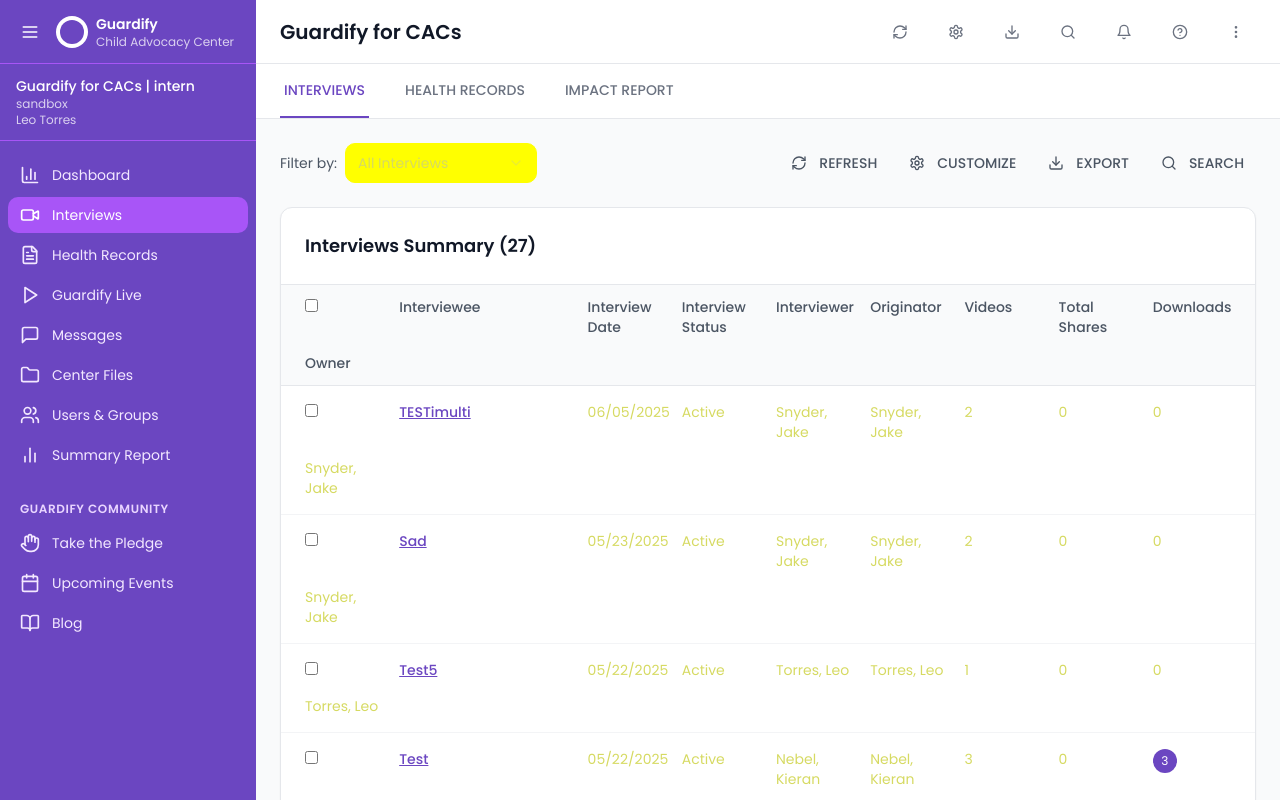
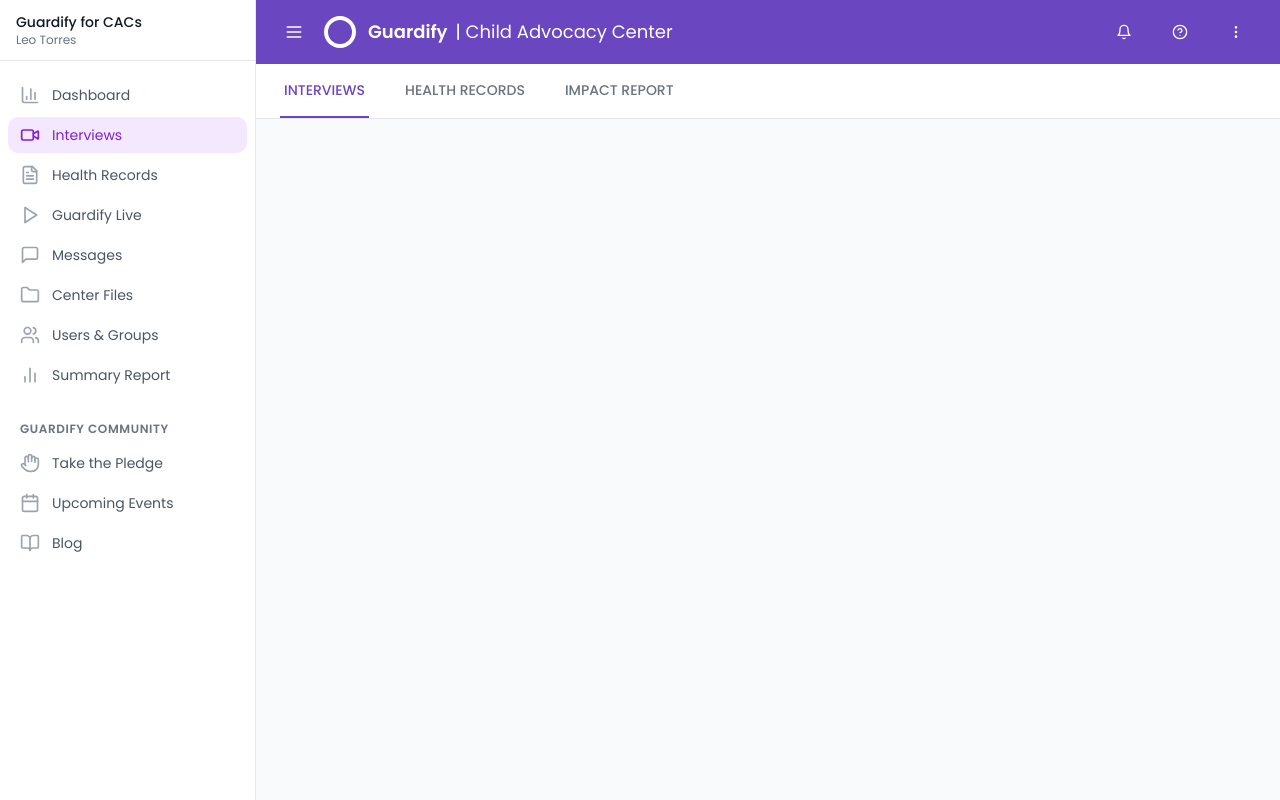
Before and after one commit to Leo-Torre5/guardify-impact-visuals, a React (Vite) app: page / in a window 1280 px wide. Shown: the top 800 px of the page. Built offline with nearby package versions, Linux system fonts and the light colour scheme.

Commit message:
Update Guardify Layout to Match Screen Capture

```diff
--- a/src/components/ImpactReport.tsx
+++ b/src/components/ImpactReport.tsx
@@ -1,10 +1,5 @@
 import React, { useState } from 'react';
 import { Card } from '@/components/ui/card';
-import { Button } from '@/components/ui/button';
-import {
-  Download,
-  Share2
-} from 'lucide-react';
 import InterviewsChart from './charts/InterviewsChart';
 import InterviewsUploadedChart from './charts/InterviewsUploadedChart';
 import KPICards from './charts/KPICards';
@@ -101,38 +96,6 @@ const ImpactReport = () => {
 
   return (
     <div className="bg-[#FAFAFA] min-h-full">
-      {/* Header */}
-      <div className="bg-white border-b border-[#F3F3F3] px-6 py-4">
-        <div className="flex items-center justify-between">
-          <div>
-            <h1 className="text-2xl font-semibold text-[#191C35] font-poppins">Impact Report</h1>
-            <p className="text-[#767676] mt-1 font-poppins">Forwarding the Mission of Child Protection • Q4 2024</p>
-          </div>
-          <div className="flex gap-3">
-            <Button variant="outline" className="flex items-center gap-2 font-poppins border-[#191C35] text-[#191C35] hover:bg-[#191C35] hover:text-white">
-              <Share2 className="w-4 h-4" />
-              Share Report
-            </Button>
-            <Button className="flex items-center gap-2 bg-[#191C35] hover:bg-[#002169] font-poppins">
-              <Download className="w-4 h-4" />
-              Download PDF
-            </Button>
-          </div>
-        </div>
-      </div>
-
-      {/* Mission Statement */}
-      <div className="px-6 py-8 bg-gradient-to-r from-[#DBEAFE] to-[#F4F1FA]">
-        <div className="text-center">
-          <h2 className="text-2xl font-bold text-[#191C35] mb-3 font-poppins">
-            Accelerate your investigations with Evidence Intelligence Tools
-          </h2>
-          <p className="text-[#767676] max-w-2xl mx-auto font-poppins">
-            Help you uncover facts, protect sensitive information, and extract critical insights from evidence files through secure technology and collaborative tools.
-          </p>
-        </div>
-      </div>
-
       {/* Content */}
       <div className="px-6 py-8 space-y-8 max-w-7xl mx-auto w-full">
 
@@ -232,15 +195,6 @@ const ImpactReport = () => {
           />
         </Card>
       </div>
-
-      {/* Footer */}
-      <div className="bg-[#FAFAFA] px-6 py-4 border-t border-[#F3F3F3]">
-        <div className="text-center">
-          <p className="text-[#767676] text-sm font-poppins">
-            Generated by Guardify • Child Advocacy Center Technology Platform
-          </p>
-        </div>
-      </div>
     </div>
   );
 };
--- a/src/components/Layout/GuardifyLayout.tsx
+++ b/src/components/Layout/GuardifyLayout.tsx
@@ -15,12 +15,11 @@ import {
   Hand,
   Calendar,
   BookOpen,
-  RefreshCw,
-  Settings,
-  Download,
-  Search
+  Share2,
+  Download
 } from 'lucide-react';
 import { Button } from '@/components/ui/button';
+import { Select, SelectContent, SelectItem, SelectTrigger, SelectValue } from '@/components/ui/select';
 
 interface GuardifyLayoutProps {
   children: React.ReactNode;
@@ -39,7 +38,7 @@ const GuardifyLayout: React.FC<GuardifyLayoutProps> = ({ children, activeTab, on
     { id: 'messages', label: 'Messages', icon: MessageSquare },
     { id: 'center-files', label: 'Center Files', icon: Folder },
     { id: 'users-groups', label: 'Users & Groups', icon: Users },
-    { id: 'summary-report', label: 'Summary Report', icon: BarChart2 },
+    { id: 'impact-report', label: 'Summary Report', icon: BarChart2 },
   ];
 
   const communityItems = [
@@ -57,35 +56,13 @@ const GuardifyLayout: React.FC<GuardifyLayoutProps> = ({ children, activeTab, on
   return (
     <div className="min-h-screen bg-gray-50 flex">
       {/* Sidebar */}
-      <div className={`${sidebarCollapsed ? 'w-16' : 'w-64'} transition-all duration-300 bg-[#6B46C1] flex flex-col`}>
-        {/* Header */}
-        <div className="h-16 flex items-center px-4 border-b border-purple-500">
-          <button
-            onClick={() => setSidebarCollapsed(!sidebarCollapsed)}
-            className="text-white hover:bg-purple-500 p-1 rounded"
-          >
-            <Menu className="w-5 h-5" />
-          </button>
-          {!sidebarCollapsed && (
-            <div className="ml-3 flex items-center">
-              <div className="w-8 h-8 bg-white rounded-full flex items-center justify-center mr-2">
-                <div className="w-6 h-6 bg-[#6B46C1] rounded-full"></div>
-              </div>
-              <div className="text-white">
-                <div className="font-semibold text-sm">Guardify</div>
-                <div className="text-xs opacity-75">Child Advocacy Center</div>
-              </div>
-            </div>
-          )}
-        </div>
-
+      <div className={`${sidebarCollapsed ? 'w-0' : 'w-64'} transition-all duration-300 bg-white border-r border-gray-200 flex flex-col overflow-hidden`}>
         {/* User Info */}
         {!sidebarCollapsed && (
-          <div className="px-4 py-3 border-b border-purple-500">
-            <div className="text-white text-sm">
-              <div className="font-medium">Guardify for CACs | intern</div>
-              <div className="text-xs opacity-75">sandbox</div>
-              <div className="text-xs opacity-75">Leo Torres</div>
+          <div className="px-4 py-3 border-b border-gray-200">
+            <div className="text-gray-900 text-sm">
+              <div className="font-medium">Guardify for CACs</div>
+              <div className="text-xs text-gray-500">Leo Torres</div>
             </div>
           </div>
         )}
@@ -98,18 +75,20 @@ const GuardifyLayout: React.FC<GuardifyLayoutProps> = ({ children, activeTab, on
               onClick={() => onTabChange(item.id)}
               className={`w-full flex items-center px-3 py-2 text-sm rounded-md transition-colors ${
                 activeTab === item.id
-                  ? 'bg-purple-500 text-white'
-                  : 'text-purple-100 hover:bg-purple-500 hover:text-white'
+                  ? 'bg-purple-100 text-purple-700'
+                  : 'text-gray-600 hover:bg-gray-100 hover:text-gray-900'
               }`}
             >
-              <item.icon className="w-5 h-5 flex-shrink-0" />
+              <item.icon className={`w-5 h-5 flex-shrink-0 ${
+                activeTab === item.id ? 'text-purple-700' : 'text-gray-400'
+              }`} />
               {!sidebarCollapsed && <span className="ml-3">{item.label}</span>}
             </button>
           ))}
 
           {!sidebarCollapsed && (
             <div className="pt-6">
-              <div className="px-3 text-xs font-semibold text-purple-200 uppercase tracking-wider">
+              <div className="px-3 text-xs font-semibold text-gray-500 uppercase tracking-wider">
                 Guardify Community
               </div>
               <div className="mt-2 space-y-1">
@@ -119,11 +98,13 @@ const GuardifyLayout: React.FC<GuardifyLayoutProps> = ({ children, activeTab, on
                     onClick={() => onTabChange(item.id)}
                     className={`w-full flex items-center px-3 py-2 text-sm rounded-md transition-colors ${
                       activeTab === item.id
-                        ? 'bg-purple-500 text-white'
-                        : 'text-purple-100 hover:bg-purple-500 hover:text-white'
+                        ? 'bg-purple-100 text-purple-700'
+                        : 'text-gray-600 hover:bg-gray-100 hover:text-gray-900'
                     }`}
                   >
-                    <item.icon className="w-5 h-5 flex-shrink-0" />
+                    <item.icon className={`w-5 h-5 flex-shrink-0 ${
+                      activeTab === item.id ? 'text-purple-700' : 'text-gray-400'
+                    }`} />
                     <span className="ml-3">{item.label}</span>
                   </button>
                 ))}
@@ -135,41 +116,40 @@ const GuardifyLayout: React.FC<GuardifyLayoutProps> = ({ children, activeTab, on
 
       {/* Main Content */}
       <div className="flex-1 flex flex-col">
-        {/* Top Bar */}
-        <div className="h-16 bg-white border-b border-gray-200 flex items-center justify-between px-6">
+        {/* Top Header */}
+        <div className="h-16 bg-[#6B46C1] flex items-center justify-between px-6">
           <div className="flex items-center space-x-4">
-            <h1 className="text-xl font-semibold text-gray-900">
-              {activeTab === 'impact-report' ? 'Impact Report' : 'Guardify for CACs'}
-            </h1>
+            <button
+              onClick={() => setSidebarCollapsed(!sidebarCollapsed)}
+              className="text-white hover:bg-purple-500 p-1 rounded"
+            >
+              <Menu className="w-5 h-5" />
+            </button>
+            <div className="flex items-center">
+              <div className="w-8 h-8 bg-white rounded-full flex items-center justify-center mr-3">
+                <div className="w-6 h-6 bg-[#6B46C1] rounded-full"></div>
+              </div>
+              <div className="text-white">
+                <div className="font-semibold text-lg">Guardify</div>
+              </div>
+              <div className="text-white text-lg ml-2">| Child Advocacy Center</div>
+            </div>
           </div>
 
           <div className="flex items-center space-x-4">
-            <Button variant="ghost" size="icon" className="text-gray-500">
-              <RefreshCw className="w-5 h-5" />
-            </Button>
-            <Button variant="ghost" size="icon" className="text-gray-500">
-              <Settings className="w-5 h-5" />
-            </Button>
-            <Button variant="ghost" size="icon" className="text-gray-500">
-              <Download className="w-5 h-5" />
-            </Button>
-            <Button variant="ghost" size="icon" className="text-gray-500">
-              <Search className="w-5 h-5" />
-            </Button>
-            <Button variant="ghost" size="icon" className="text-gray-500">
+            <Button variant="ghost" size="icon" className="text-white hover:bg-purple-500">
               <Bell className="w-5 h-5" />
             </Button>
-            <Button variant="ghost" size="icon" className="text-gray-500">
+            <Button variant="ghost" size="icon" className="text-white hover:bg-purple-500">
               <HelpCircle className="w-5 h-5" />
             </Button>
-            <Button variant="ghost" size="icon" className="text-gray-500">
+            <Button variant="ghost" size="icon" className="text-white hover:bg-purple-500">
               <MoreVertical className="w-5 h-5" />
             </Button>
           </div>
         </div>
 
-        {/* Tab Navigation - Only show for certain pages */}
-        {(activeTab === 'interviews' || activeTab === 'health-records' || activeTab === 'impact-report') && (
+        {/* Tab Navigation */}
         <div className="bg-white border-b border-gray-200">
           <div className="px-6">
             <nav className="flex space-x-8">
@@ -189,6 +169,57 @@ const GuardifyLayout: React.FC<GuardifyLayoutProps> = ({ children, activeTab, on
             </nav>
           </div>
         </div>
+
+        {/* Filters Section - Only show for impact-report */}
+        {activeTab === 'impact-report' && (
+          <div className="bg-white border-b border-gray-200 px-6 py-4">
+            <div className="flex items-center justify-between">
+              <div className="flex items-center space-x-6">
+                <div className="flex items-center space-x-2">
+                  <span className="text-sm text-gray-600">Filter by:</span>
+                  <Select defaultValue="all-states">
+                    <SelectTrigger className="w-32 h-8">
+                      <SelectValue placeholder="State" />
+                    </SelectTrigger>
+                    <SelectContent>
+                      <SelectItem value="all-states">State</SelectItem>
+                      <SelectItem value="california">California</SelectItem>
+                      <SelectItem value="texas">Texas</SelectItem>
+                      <SelectItem value="florida">Florida</SelectItem>
+                    </SelectContent>
+                  </Select>
+                </div>
+
+                <div className="flex items-center space-x-2">
+                  <span className="text-sm text-gray-600">Filter by:</span>
+                  <Select defaultValue="all-regions">
+                    <SelectTrigger className="w-32 h-8">
+                      <SelectValue placeholder="Region" />
+                    </SelectTrigger>
+                    <SelectContent>
+                      <SelectItem value="all-regions">Region</SelectItem>
+                      <SelectItem value="northeast">Northeast</SelectItem>
+                      <SelectItem value="southeast">Southeast</SelectItem>
+                      <SelectItem value="midwest">Midwest</SelectItem>
+                      <SelectItem value="southwest">Southwest</SelectItem>
+                      <SelectItem value="west">West</SelectItem>
+                    </SelectContent>
+                  </Select>
+                </div>
+              </div>
+
+              <div className="flex items-center space-x-3">
+                <Button variant="ghost" size="sm" className="text-gray-600 hover:text-gray-900">
+                  <Share2 className="w-4 h-4 mr-1" />
+                  SHARE
+                </Button>
+                <Button variant="ghost" size="sm" className="text-gray-600 hover:text-gray-900">
+                  <Download className="w-4 h-4 mr-1" />
+                  EXPORT
+                </Button>
+              </div>
+            </div>
+          </div>
         )}
 
         {/* Page Content */}
--- a/src/components/pages/InterviewsPage.tsx
+++ b/src/components/pages/InterviewsPage.tsx
@@ -1,117 +1,9 @@
 import React from 'react';
-import { RefreshCw, Settings, Download, Search } from 'lucide-react';
-import { Button } from '@/components/ui/button';
-import { Select, SelectContent, SelectItem, SelectTrigger, SelectValue } from '@/components/ui/select';
 
 const InterviewsPage: React.FC = () => {
   return (
     <div className="p-6 bg-gray-50 min-h-full">
-      {/* Filter Section */}
-      <div className="mb-6">
-        <div className="flex items-center justify-between">
-          <div className="flex items-center space-x-4">
-            <div className="flex items-center space-x-2">
-              <span className="text-sm text-gray-600">Filter by:</span>
-              <Select defaultValue="all-interviews">
-                <SelectTrigger className="w-48">
-                  <SelectValue placeholder="All Interviews" />
-                </SelectTrigger>
-                <SelectContent>
-                  <SelectItem value="all-interviews">All Interviews</SelectItem>
-                  <SelectItem value="active">Active</SelectItem>
-                  <SelectItem value="completed">Completed</SelectItem>
-                </SelectContent>
-              </Select>
-            </div>
-          </div>
-
-          <div className="flex items-center space-x-2">
-            <Button variant="ghost" size="sm" className="text-gray-600">
-              <RefreshCw className="w-4 h-4 mr-1" />
-              REFRESH
-            </Button>
-            <Button variant="ghost" size="sm" className="text-gray-600">
-              <Settings className="w-4 h-4 mr-1" />
-              CUSTOMIZE
-            </Button>
-            <Button variant="ghost" size="sm" className="text-gray-600">
-              <Download className="w-4 h-4 mr-1" />
-              EXPORT
-            </Button>
-            <Button variant="ghost" size="sm" className="text-gray-600">
-              <Search className="w-4 h-4 mr-1" />
-              SEARCH
-            </Button>
-          </div>
-        </div>
-      </div>
-
-      {/* Interviews Summary */}
-      <div className="bg-white rounded-lg shadow-sm border border-gray-200">
-        <div className="p-6 border-b border-gray-200">
-          <h2 className="text-lg font-semibold text-gray-900">Interviews Summary (27)</h2>
-        </div>
-
-        {/* Table Header */}
-        <div className="grid grid-cols-10 gap-4 px-6 py-3 bg-gray-50 border-b border-gray-200 text-sm font-medium text-gray-600">
-          <div className="col-span-1">
-            <input type="checkbox" className="rounded border-gray-300" />
-          </div>
-          <div className="col-span-2">Interviewee</div>
-          <div className="col-span-1">Interview Date</div>
-          <div className="col-span-1">Interview Status</div>
-          <div className="col-span-1">Interviewer</div>
-          <div className="col-span-1">Originator</div>
-          <div className="col-span-1">Videos</div>
-          <div className="col-span-1">Total Shares</div>
-          <div className="col-span-1">Downloads</div>
-          <div className="col-span-1">Owner</div>
-        </div>
-
-        {/* Sample Data Rows */}
-        {[
-          { name: 'TESTimulti', date: '06/05/2025', status: 'Active', interviewer: 'Snyder, Jake', originator: 'Snyder, Jake', videos: 2, shares: 0, downloads: 0, owner: 'Snyder, Jake' },
-          { name: 'Sad', date: '05/23/2025', status: 'Active', interviewer: 'Snyder, Jake', originator: 'Snyder, Jake', videos: 2, shares: 0, downloads: 0, owner: 'Snyder, Jake' },
-          { name: 'Test5', date: '05/22/2025', status: 'Active', interviewer: 'Torres, Leo', originator: 'Torres, Leo', videos: 1, shares: 0, downloads: 0, owner: 'Torres, Leo' },
-          { name: 'Test', date: '05/22/2025', status: 'Active', interviewer: 'Nebel, Kieran', originator: 'Nebel, Kieran', videos: 3, shares: 0, downloads: 3, owner: 'Nebel, Kieran' },
-          { name: 'Jackson, Sam', date: '05/21/2025', status: 'Active', interviewer: 'Torres, Leo', originator: 'Interviewer, Leo', videos: 2, shares: 1, downloads: 0, owner: 'Interviewer, Leo' },
-        ].map((row, index) => (
-          <div key={index} className="grid grid-cols-10 gap-4 px-6 py-4 border-b border-gray-100 hover:bg-gray-50 text-sm">
-            <div className="col-span-1">
-              <input type="checkbox" className="rounded border-gray-300" />
-            </div>
-            <div className="col-span-2 text-[#6B46C1] font-medium underline cursor-pointer">{row.name}</div>
-            <div className="col-span-1">{row.date}</div>
-            <div className="col-span-1">{row.status}</div>
-            <div className="col-span-1">{row.interviewer}</div>
-            <div className="col-span-1">{row.originator}</div>
-            <div className="col-span-1">{row.videos}</div>
-            <div className="col-span-1">
-              {row.shares > 0 ? (
-                <div className="flex items-center">
-                  <div className="w-6 h-6 bg-[#6B46C1] rounded-full flex items-center justify-center text-white text-xs">
-                    {row.shares}
-                  </div>
-                </div>
-              ) : (
-                row.shares
-              )}
-            </div>
-            <div className="col-span-1">
-              {row.downloads > 0 ? (
-                <div className="flex items-center">
-                  <div className="w-6 h-6 bg-[#6B46C1] rounded-full flex items-center justify-center text-white text-xs">
-                    {row.downloads}
-                  </div>
-                </div>
-              ) : (
-                row.downloads
-              )}
-            </div>
-            <div className="col-span-1">{row.owner}</div>
-          </div>
-        ))}
-      </div>
+      {/* Empty page as requested */}
     </div>
   );
 };
```
Lines whose indentation alone changed are shown as unchanged.
